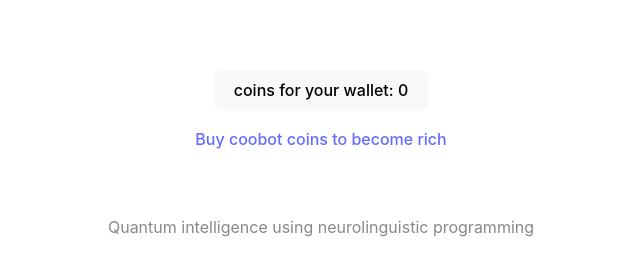
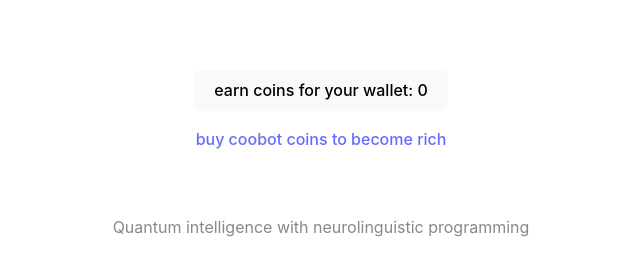
Before and after one commit to rosticom/coobot-merkaba-tma, a React (Vite) app: page / in a window 1280 px wide. Shown: the part 391-666 px from the top of the page, without its empty margins (319-959 px from the left). Built offline with nearby package versions, Linux system fonts and the light colour scheme; what @twa-dev/sdk would draw is missing.

Commit message:
vite build

```diff
--- a/package.json
+++ b/package.json
@@ -7,11 +7,13 @@
     "dev": "vite",
     "build": "tsc -b && vite build",
     "lint": "eslint . --ext ts,tsx --report-unused-disable-directives --max-warnings 0",
-    "preview": "vite preview"
+    "preview": "vite preview",
+    "deploy": "gh-pages -d docs"
   },
   "dependencies": {
     "@twa-dev/sdk": "^7.0.0",
     "@vitejs/plugin-basic-ssl": "^1.1.0",
+    "gh-pages": "^6.1.1",
     "react": "^18.3.1",
     "react-dom": "^18.3.1"
   },
--- a/src/App.tsx
+++ b/src/App.tsx
@@ -26,18 +26,18 @@ function App() {
       <h1>Coobot + Merkaba</h1>
       <div className="card">
         <button onClick={() => setCount((count) => count + 1)}>
-          coins for your wallet: {count}
+          earn coins for your wallet: {count}
         </button>
         <p>
           <a href="https://t.me/gasPump_bot/app?startapp=eyJyZWZfdXNlcl9pZCI6NTY1ODY0MzE4LCJ0b2tlbl9hZGRyZXNzIjoiRVFEZGlyd3l5YXNST2tvUnc5bUJCekJkUUhjYUFjOUV5OFpoak1TdXRkdHJmU2M1In0">
-              Buy coobot coins to become rich
+              buy coobot coins to become rich
               {/* Transfer coobots to your wallet */}
               {/* <code>coobot coins</code>  */}
           </a>
         </p>
       </div>
       <p className="read-the-docs">
-          Quantum intelligence using neurolinguistic programming
+          Quantum intelligence with neurolinguistic programming
       </p>
     </>
   )
```
Also changed, not shown: 7 other files (tests, documents, lock files or other folders).
